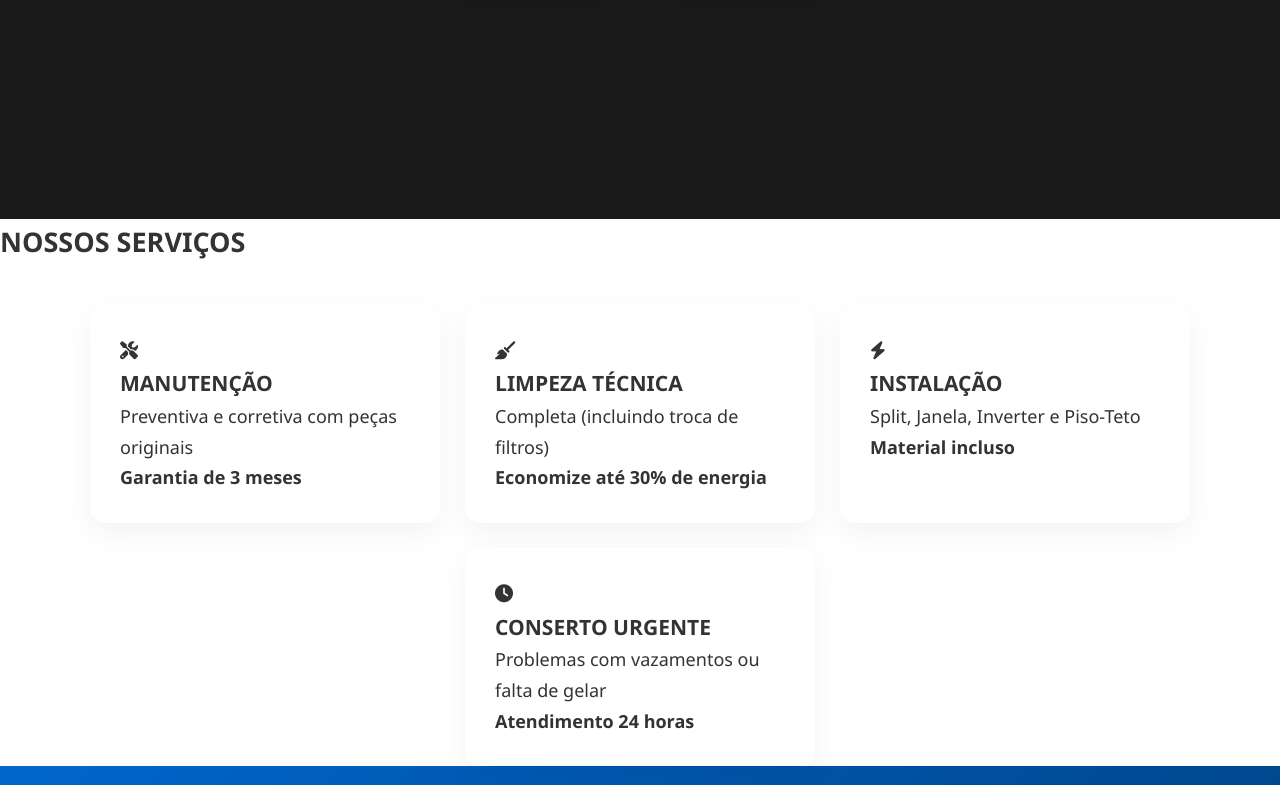
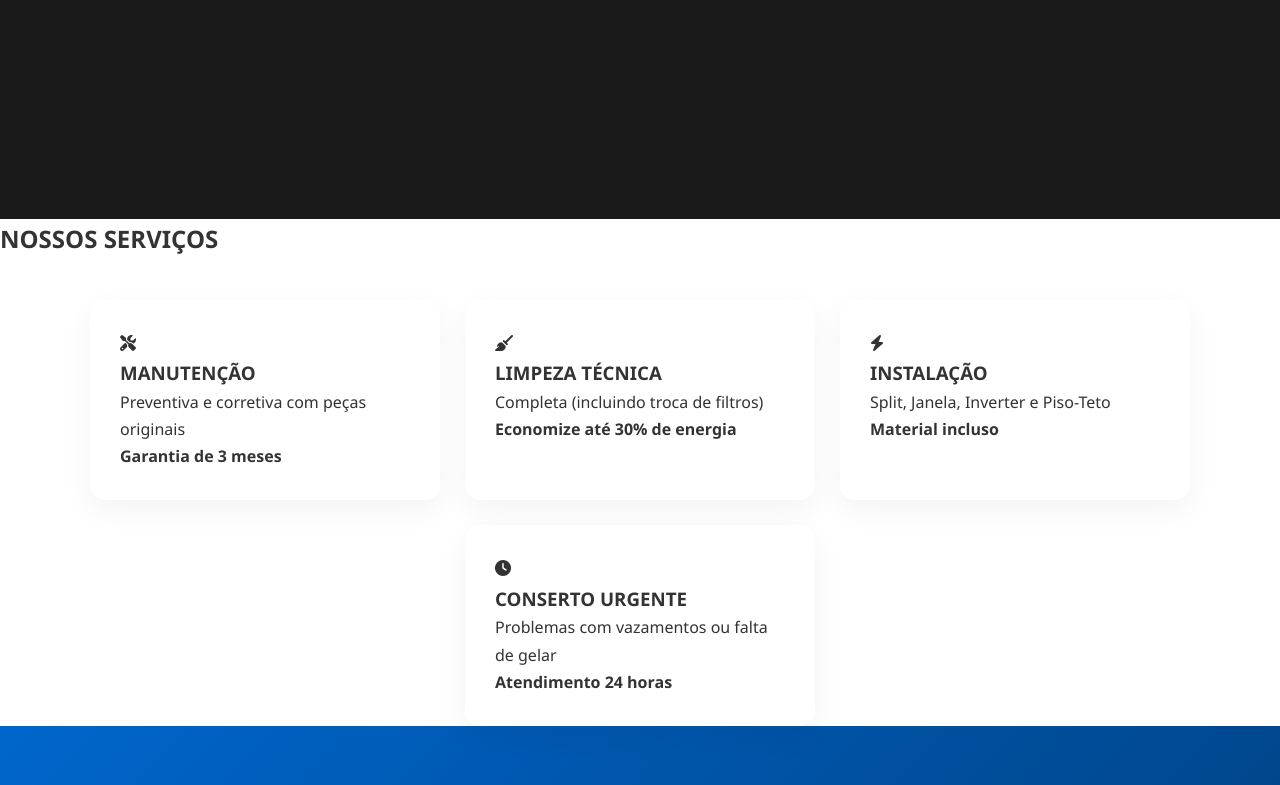
Before and after one commit to Wyarlon/jearcondicionado, a plain HTML site: page index.html in a window 1280 px wide. Shown: the part 581-1366 px from the top of the page. Drawn offline with Linux system fonts and the light colour scheme.

Commit message:
Update index.html

```diff
--- a/index.html
+++ b/index.html
@@ -7,11 +7,6 @@
     <title>JE Ar-Condicionado | Serviços Profissionais</title>
     <link rel="stylesheet" href="assets/css/style.css">
     <link rel="stylesheet" href="https://cdnjs.cloudflare.com/ajax/libs/font-awesome/6.4.0/css/all.min.css">
-    <style>
-        /* Efeitos temporários até carregar o CSS */
-        body { font-size: 18px; }
-        .btn { font-size: 18px !important; }
-    </style>
 </head>
 <body>
     <header class="header">
@@ -132,25 +127,6 @@
         </div>
     </footer>
 
-    <script>
-        // ANIMAÇÃO DE SCROLL
-        document.addEventListener('DOMContentLoaded', function() {
-            const sections = document.querySelectorAll('.section');
-
-            const observer = new IntersectionObserver((entries) => {
-                entries.forEach(entry => {
-                    if (entry.isIntersecting) {
-                        entry.target.classList.add('visible');
-                    }
-                });
-            }, {
-                threshold: 0.1
-            });
-
-            sections.forEach(section => {
-                observer.observe(section);
-            });
-        });
-    </script>
+    <script src="assets/js/script.js"></script>
 </body>
 </html>
```
